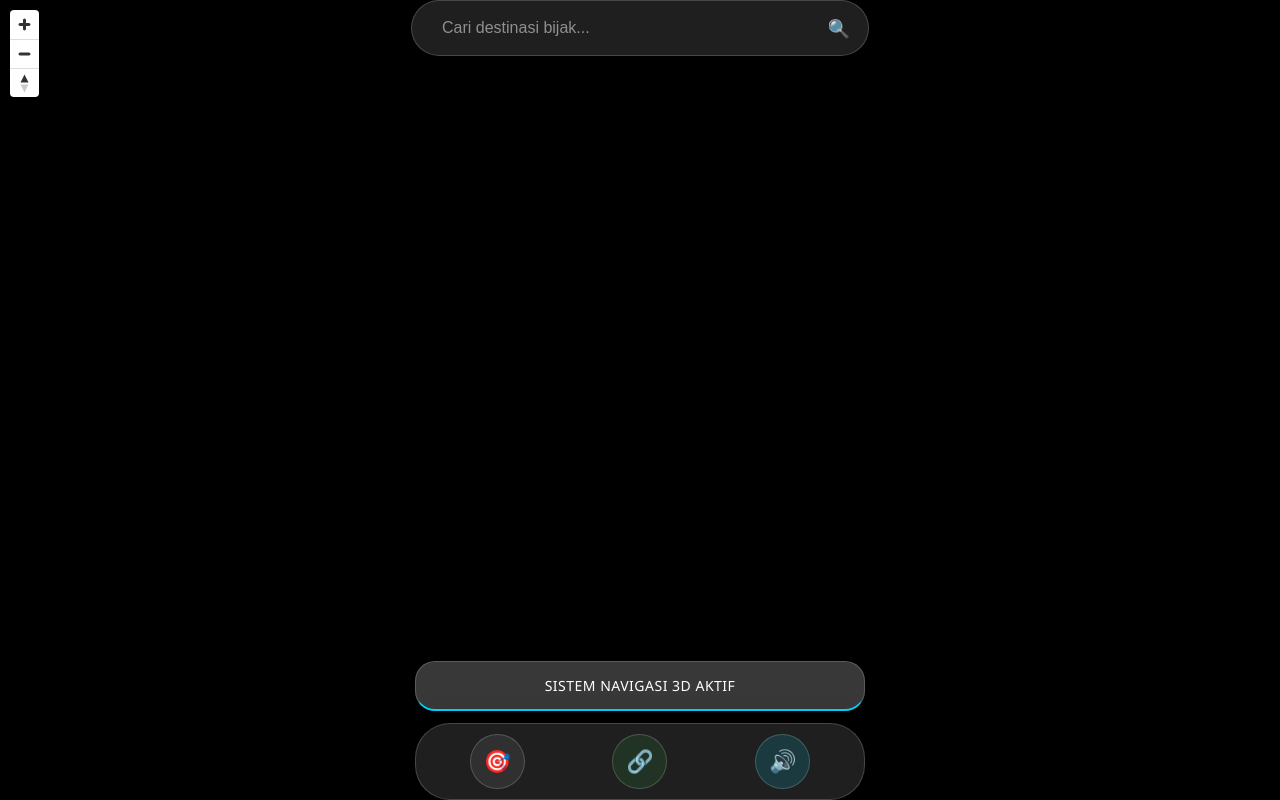
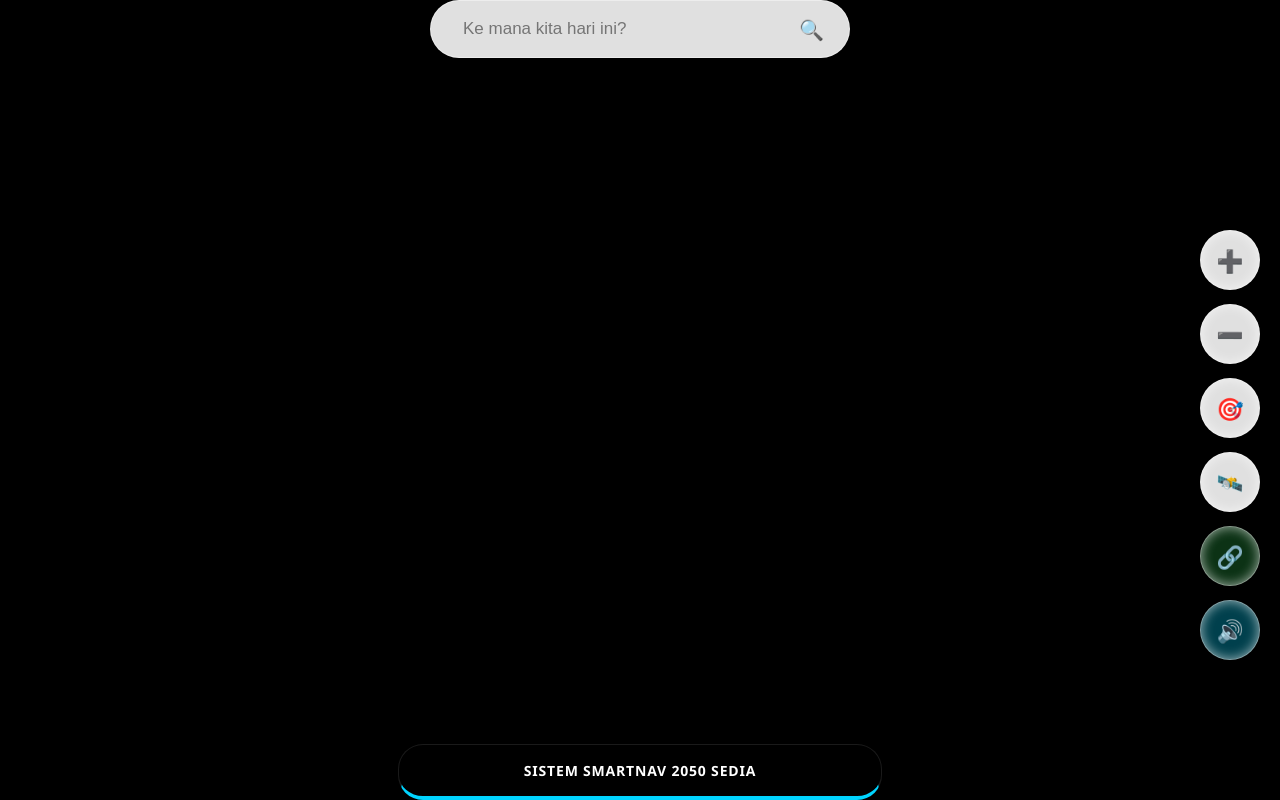
Before and after one commit to aimanrafee/smartnav-2050, a plain HTML site: page index.html in a window 1280 px wide. Drawn offline with nearby package versions, Linux system fonts and the light colour scheme; no server answers.

Commit message:
Update index.html

```diff
--- a/index.html
+++ b/index.html
@@ -2,163 +2,137 @@
 <html lang="ms">
 <head>
     <meta charset="UTF-8">
-    <meta name="viewport" content="width=device-width, initial-scale=1.0, maximum-scale=1.0, user-scalable=no">
-    <title>SmartNav 2050 - Liquid Glass Edition</title>
+    <meta name="viewport" content="width=device-width, initial-scale=1.0, maximum-scale=1.0, user-scalable=no, viewport-fit=cover">
+    <title>SmartNav 2050 - Ultimate Liquid Glass</title>
 
     <link rel="manifest" href="manifest.json">
     <meta name="theme-color" content="#00d4ff">
     <meta name="apple-mobile-web-app-capable" content="yes">
     <meta name="apple-mobile-web-app-status-bar-style" content="black-translucent">
     <meta name="apple-mobile-web-app-title" content="SmartNav">
-
     <link rel="apple-touch-icon" href="smartnav2050.png">
     <link rel="icon" type="image/png" href="smartnav2050.png">
 
-    <script src='https://unpkg.com/maplibre-gl@latest/dist/maplibre-gl.js'></script>
-    <link href='https://unpkg.com/maplibre-gl@latest/dist/maplibre-gl.css' rel='stylesheet' />
+    <script src='https://unpkg.com/maplibre-gl@3.x/dist/maplibre-gl.js'></script>
+    <link href='https://unpkg.com/maplibre-gl@3.x/dist/maplibre-gl.css' rel='stylesheet' />
 
     <style>
         :root {
-            --glass: rgba(255, 255, 255, 0.12);
-            --glass-heavy: rgba(255, 255, 255, 0.22);
-            --blur: blur(20px);
-            --border: 1px solid rgba(255, 255, 255, 0.18);
+            --glass: rgba(255, 255, 255, 0.88);
+            --glass-dark: rgba(0, 0, 0, 0.75);
+            --dark-text: #121212;
             --accent: #00d4ff;
-            --text: #ffffff;
+            --blur: blur(18px);
+            --shadow: 0 12px 40px rgba(0, 0, 0, 0.25);
         }
 
         body, html {
-            margin: 0;
-            padding: 0;
-            height: 100%;
-            width: 100%;
-            overflow: hidden;
-            background-color: #000;
+            margin: 0; padding: 0; height: 100%; width: 100%;
+            overflow: hidden; background-color: #000;
             font-family: 'Segoe UI', Roboto, Helvetica, Arial, sans-serif;
         }
 
-        #map {
-            height: 100vh;
-            width: 100vw;
-            z-index: 1;
+        #map { position: absolute; top: 0; bottom: 0; width: 100%; z-index: 1; }
+
+        /* --- Dynamic Island Search Bar (Top) --- */
+        .search-container {
+            position: absolute;
+            top: env(safe-area-inset-top, 45px);
+            left: 50%;
+            transform: translateX(-50%);
+            width: 92%;
+            max-width: 420px;
+            z-index: 1000;
         }
 
-        /* --- UI SEARCH (TOP) --- */
-        .search-container {
-            position: absolute;
-            top: env(safe-area-inset-top, 20px);
-            left: 50%;
-            transform: translateX(-50%);
-            z-index: 1000;
-            display: flex;
-            align-items: center;
+        .search-island {
             background: var(--glass);
             backdrop-filter: var(--blur);
             -webkit-backdrop-filter: var(--blur);
-            padding: 6px 18px;
-            border-radius: 50px;
-            border: var(--border);
-            box-shadow: 0 8px 32px 0 rgba(0, 0, 0, 0.5);
-            width: 85%;
-            max-width: 420px;
-            transition: all 0.3s ease;
+            border-radius: 35px;
+            padding: 6px 20px;
+            display: flex;
+            align-items: center;
+            box-shadow: var(--shadow);
+            border: 1px solid rgba(255, 255, 255, 0.4);
         }
 
-        #poi-search {
+        #search-input {
             background: transparent;
             border: none;
-            color: var(--text);
+            width: 100%;
             padding: 12px;
-            width: 100%;
-            font-size: 16px;
+            font-size: 17px;
+            color: var(--dark-text);
             outline: none;
-            font-weight: 400;
+            font-weight: 500;
         }
 
-        #poi-search::placeholder { color: rgba(255, 255, 255, 0.5); }
+        .search-btn {
+            font-size: 20px;
+            cursor: pointer;
+            padding: 5px;
+            transition: transform 0.2s;
+        }
+        .search-btn:active { transform: scale(0.8); }
 
-        .search-icon {
-            color: var(--accent);
-            font-size: 18px;
-            cursor: pointer;
-            padding-left: 10px;
+        /* --- Right-Side Map Controls (Liquid Glass) --- */
+        .map-controls {
+            position: absolute;
+            right: 20px;
+            bottom: 140px; /* Posisi atas sedikit dari dashboard status */
+            display: flex;
+            flex-direction: column;
+            gap: 14px;
+            z-index: 1000;
         }
 
-        /* --- LIQUID DASHBOARD (BOTTOM) --- */
-        .bottom-dashboard {
-            position: absolute;
-            bottom: env(safe-area-inset-bottom, 30px);
-            left: 50%;
-            transform: translateX(-50%);
-            z-index: 1000;
-            display: flex;
-            flex-direction: column;
-            gap: 12px;
-            width: 90%;
-            max-width: 450px;
-        }
-
-        .status-panel {
-            background: var(--glass-heavy);
-            backdrop-filter: var(--blur);
-            -webkit-backdrop-filter: var(--blur);
-            padding: 14px;
-            border-radius: 20px;
-            border: var(--border);
-            color: var(--text);
-            text-align: center;
-            font-size: 14px;
-            font-weight: 500;
-            letter-spacing: 0.5px;
-            box-shadow: 0 8px 32px 0 rgba(0, 0, 0, 0.4);
-            border-bottom: 2px solid var(--accent);
-            text-transform: uppercase;
-        }
-
-        .action-bar {
-            display: flex;
-            justify-content: space-around;
-            align-items: center;
+        .glass-btn {
+            width: 58px;
+            height: 58px;
+            border-radius: 50%;
             background: var(--glass);
             backdrop-filter: var(--blur);
             -webkit-backdrop-filter: var(--blur);
-            padding: 10px;
-            border-radius: 35px;
-            border: var(--border);
-            box-shadow: 0 8px 32px 0 rgba(0, 0, 0, 0.4);
-        }
-
-        .btn-round {
-            width: 55px;
-            height: 55px;
-            border-radius: 50%;
-            border: none;
-            background: rgba(255, 255, 255, 0.08);
-            color: white;
-            font-size: 22px;
+            border: 1px solid rgba(255, 255, 255, 0.5);
+            box-shadow: 0 8px 25px rgba(0,0,0,0.2), inset 0 0 12px rgba(255,255,255,0.6);
             display: flex;
             align-items: center;
             justify-content: center;
             cursor: pointer;
+            font-size: 22px;
             transition: all 0.3s cubic-bezier(0.175, 0.885, 0.32, 1.275);
-            border: var(--border);
         }
 
-        .btn-round:active {
-            transform: scale(0.8);
-            background: var(--accent);
-            box-shadow: 0 0 15px var(--accent);
+        .glass-btn:active { transform: scale(0.85); background: var(--accent); color: white; }
+
+        /* --- Dashboard Status (Bottom) --- */
+        .status-island {
+            position: absolute;
+            bottom: env(safe-area-inset-bottom, 35px);
+            left: 50%;
+            transform: translateX(-50%);
+            width: 88%;
+            max-width: 450px;
+            background: var(--glass-dark);
+            backdrop-filter: var(--blur);
+            -webkit-backdrop-filter: var(--blur);
+            padding: 16px;
+            border-radius: 25px;
+            text-align: center;
+            color: white;
+            font-size: 14px;
+            font-weight: 600;
+            z-index: 999;
+            box-shadow: var(--shadow);
+            border: 1px solid rgba(255, 255, 255, 0.1);
+            border-bottom: 4px solid var(--accent);
+            letter-spacing: 0.8px;
+            text-transform: uppercase;
         }
 
-        /* Hide Attribution for Ultra-clean Look */
-        .maplibregl-ctrl-attrib { display: none; }
-
-        /* Pulse Animation for Accents */
-        @keyframes pulse-accent {
-            0% { box-shadow: 0 0 0 0 rgba(0, 212, 255, 0.4); }
-            70% { box-shadow: 0 0 0 10px rgba(0, 212, 255, 0); }
-            100% { box-shadow: 0 0 0 0 rgba(0, 212, 255, 0); }
-        }
+        /* Cleaning Map Visuals */
+        .maplibregl-ctrl { display: none !important; }
     </style>
 </head>
 <body>
@@ -166,23 +140,23 @@
     <div id="map"></div>
 
     <div class="search-container">
-        <input type="text" id="poi-search" placeholder="Cari destinasi bijak...">
-        <div class="search-icon" onclick="searchPOI(document.getElementById('poi-search').value)">🔍</div>
-    </div>
-
-    <div class="bottom-dashboard">
-        <div id="status" class="status-panel">Sistem Navigasi 3D Aktif</div>
-
-        <div class="action-bar">
-            <button class="btn-round" onclick="recenterMap()" title="Recenter">🎯</button>
-
-            <button class="btn-round" style="background: rgba(40, 167, 69, 0.15);" onclick="shareMyLocation()" title="Kongsi">🔗</button>
-
-            <button class="btn-round" style="background: rgba(0, 212, 255, 0.15);" onclick="speak('Sistem SmartNav bersedia untuk panduan')" title="Suara">🔊</button>
+        <div class="search-island">
+            <input type="text" id="search-input" placeholder="Ke mana kita hari ini?" onkeypress="if(event.key === 'Enter') searchPOI(this.value)">
+            <div class="search-btn" onclick="searchPOI(document.getElementById('search-input').value)">🔍</div>
         </div>
     </div>
 
+    <div class="map-controls">
+        <div class="glass-btn" onclick="map.zoomIn()" title="Zoom Masuk">➕</div>
+        <div class="glass-btn" onclick="map.zoomOut()" title="Zoom Keluar">➖</div>
+        <div class="glass-btn" onclick="recenterMap()" title="Lokasi Saya">🎯</div>
+        <div class="glass-btn" onclick="toggleStyle()" title="Tukar Peta">🛰️</div>
+        <div class="glass-btn" style="background: rgba(40, 167, 69, 0.3);" onclick="shareMyLocation()" title="Kongsi">🔗</div>
+        <div class="glass-btn" style="background: rgba(0, 212, 255, 0.3);" onclick="speak('Sistem diaktifkan')" title="Suara">🔊</div>
+    </div>
+
+    <div id="status" class="status-island">Sistem SmartNav 2050 Sedia</div>
+
     <script src="app.js"></script>
-
 </body>
 </html>
```
